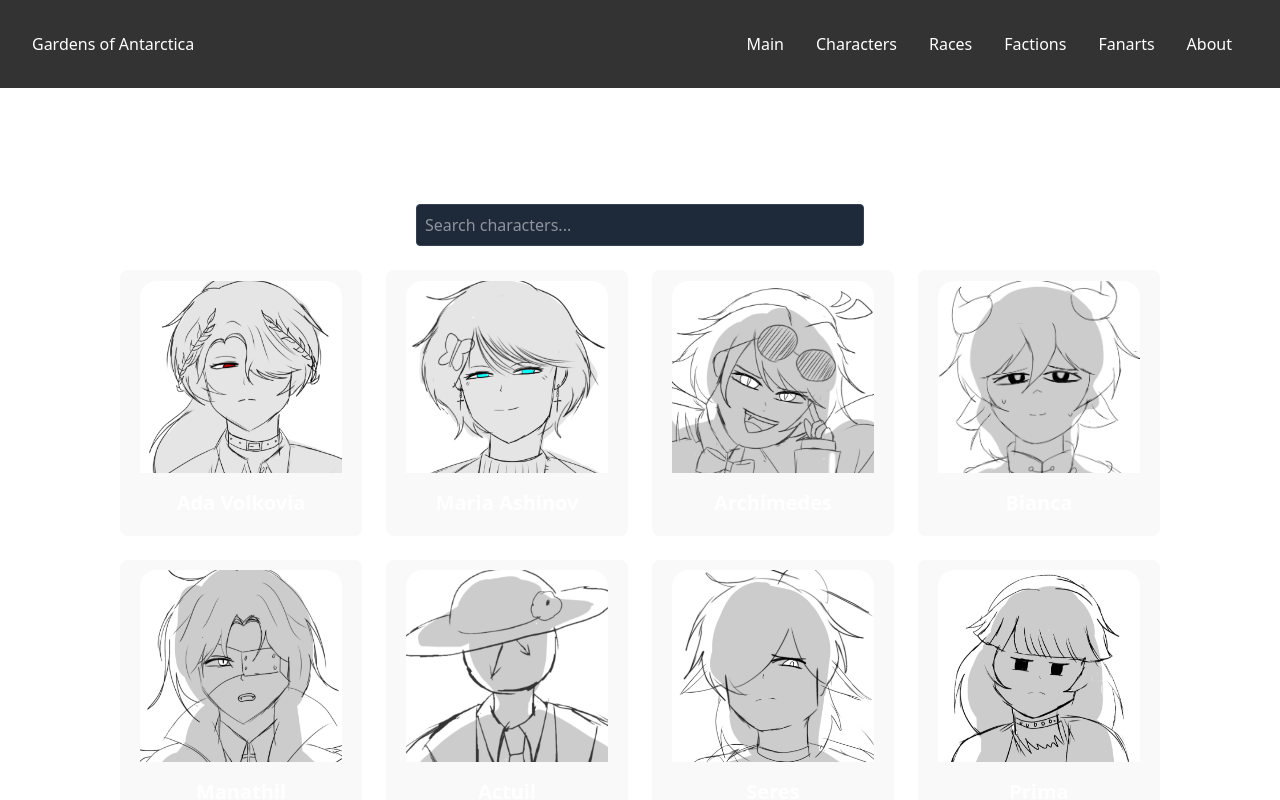
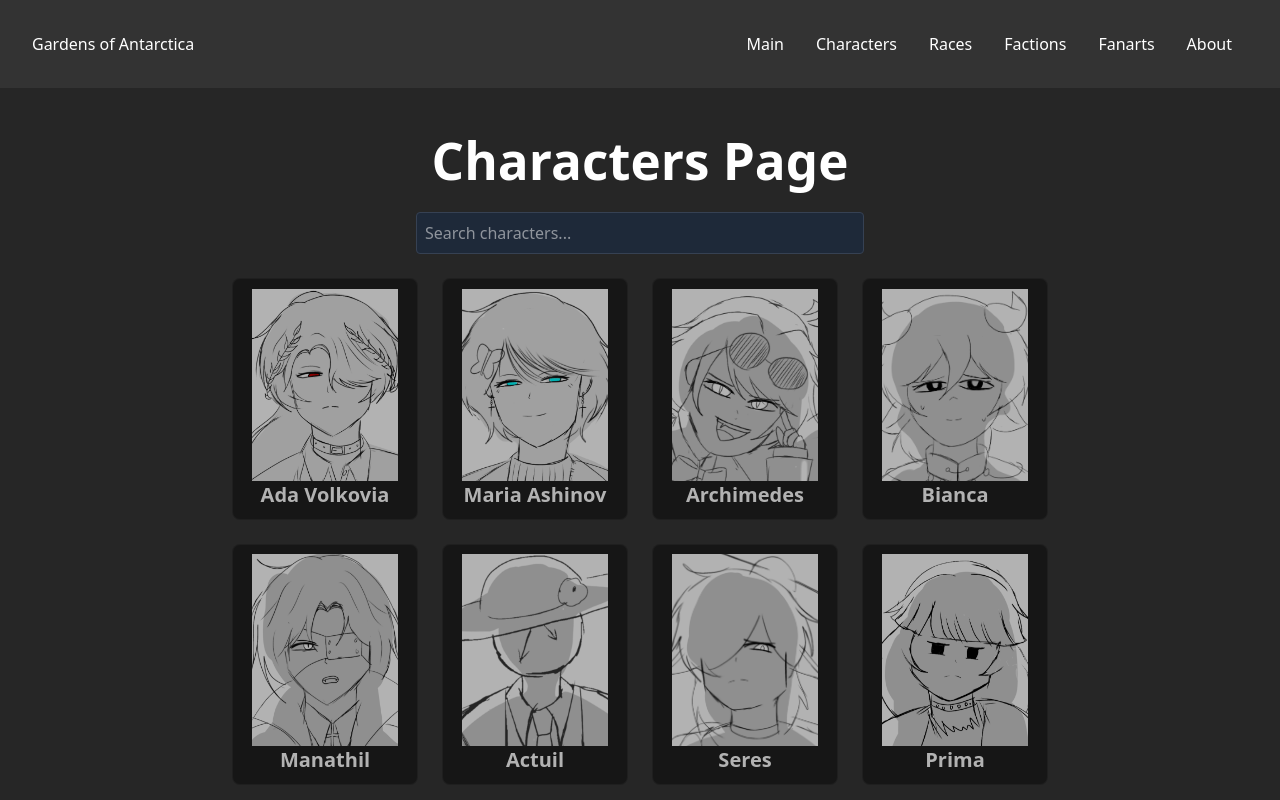
Before and after one commit to V1enna/Antarctica, a React (Vite) app: page /characters in a window 1280 px wide. Shown: the top 800 px of the page. Built offline with nearby package versions, Linux system fonts and the light colour scheme.

Commit message:
fixed buttons in lightmode

```diff
--- a/index.html
+++ b/index.html
@@ -1,5 +1,5 @@
 <!doctype html>
-<html lang="en">
+<html lang="en" class="dark">
   <head>
     <meta charset="UTF-8" />
     <link rel="icon" type="image/svg+xml" href="/vite.svg" />
--- a/src/App.css
+++ b/src/App.css
@@ -1,9 +1,10 @@
 @import "tailwindcss";
 
 #root {
-  max-width: 1280px;
+  height: 100%;
+  width: 100%;
   margin: 0 auto;
-  padding: 2rem;
+  padding: 0;
   text-align: center;
 }
 
--- a/src/App.jsx
+++ b/src/App.jsx
@@ -10,6 +10,7 @@ function App() {
   const [count, setCount] = useState(0);
 
   return (
+  <div className='min-h-screen bg-neutral-800 text-white px-50 py-10'>
     <Router>
       <Navbar />
       <Routes> {/* routes for changing pages */}
@@ -18,7 +19,7 @@ function App() {
         <Route path="/characters/:id" element={<CharInfo />} />
       </Routes>
     </Router>
-
+  </div>
   );
 }
 
--- a/src/components/Home.jsx
+++ b/src/components/Home.jsx
@@ -10,7 +10,7 @@ const Home = () => {
         <img className="h-83 w-128 flex p-5" src="/images/Logo.png" alt="Logo"/>
       </div>
 
-      <p className='justify-normal px-50'>
+      <p className='justify-normal px-50 text-white'>
         --Authorized by the Iscariot Organization--
       </p>
       <div className='flex justify-center items-center'>
@@ -52,7 +52,7 @@ const Home = () => {
         </div>
       </div>
 
-      <div className='text-white p-5 m-10 rounded-lg'>
+      <div className='text-white p-3 m-5 rounded-lg'>
       <h1 className="title">History</h1>
       <p className='justify-normal px-50'>
         In the cold yet newly melted peninsula of Antartica, the sudden spike in the continent's temperature caused it to become rather habitable for humanity. While the common public attributed this event to be the result of black magic or the doing of witches, the cause of this event is still unknown to this day.
--- a/src/components/Portraits.jsx
+++ b/src/components/Portraits.jsx
@@ -4,14 +4,14 @@ const Portraits = ({ character }) => {
   const navigate = useNavigate();
 
 return (
-    <button className='relative group' onClick={() => navigate(`/characters/${character.id}`)}> {/* navigate to character page*/}
+    <button className='relative group bg-slate-900 text-white rounded-2xl overflow-hidden' onClick={() => navigate(`/characters/${character.id}`)}> {/* navigate to character page*/}
       <img
         src={character.image}
         alt={character.name}
-        className="w-full h-48 object-cover rounded-t-2xl mb-4"
+        className="w-full h-48 object-cover transition-all duration-200 bg-black"
       />
-      <div className="absolute inset-0 bg-black opacity-0 group-hover:opacity-50 transition-opacity duration-200 rounded-lg"></div>
-      <h2 className="text-xl font-bold mb-2">{character.name}</h2>
+      <div className="absolute inset-0 bg-black opacity-30 group-hover:opacity-0 transition-all duration-200"></div>
+      <h2 className="text-xl bottom-2 font-bold text-xl text-white group-hover:">{character.name}</h2>
     </button>
 );
 };
--- a/src/index.css
+++ b/src/index.css
@@ -50,7 +50,7 @@ button {
   transition: border-color 0.25s;
 }
 button:hover {
-  border-color: #646cff;
+  border-color: #c5c5c5;
 }
 button:focus,
 button:focus-visible {
@@ -66,6 +66,6 @@ button:focus-visible {
     color: #747bff;
   }
   button {
-    background-color: #f9f9f9;
+    background-color: #1f1f1f;
   }
 }
```
